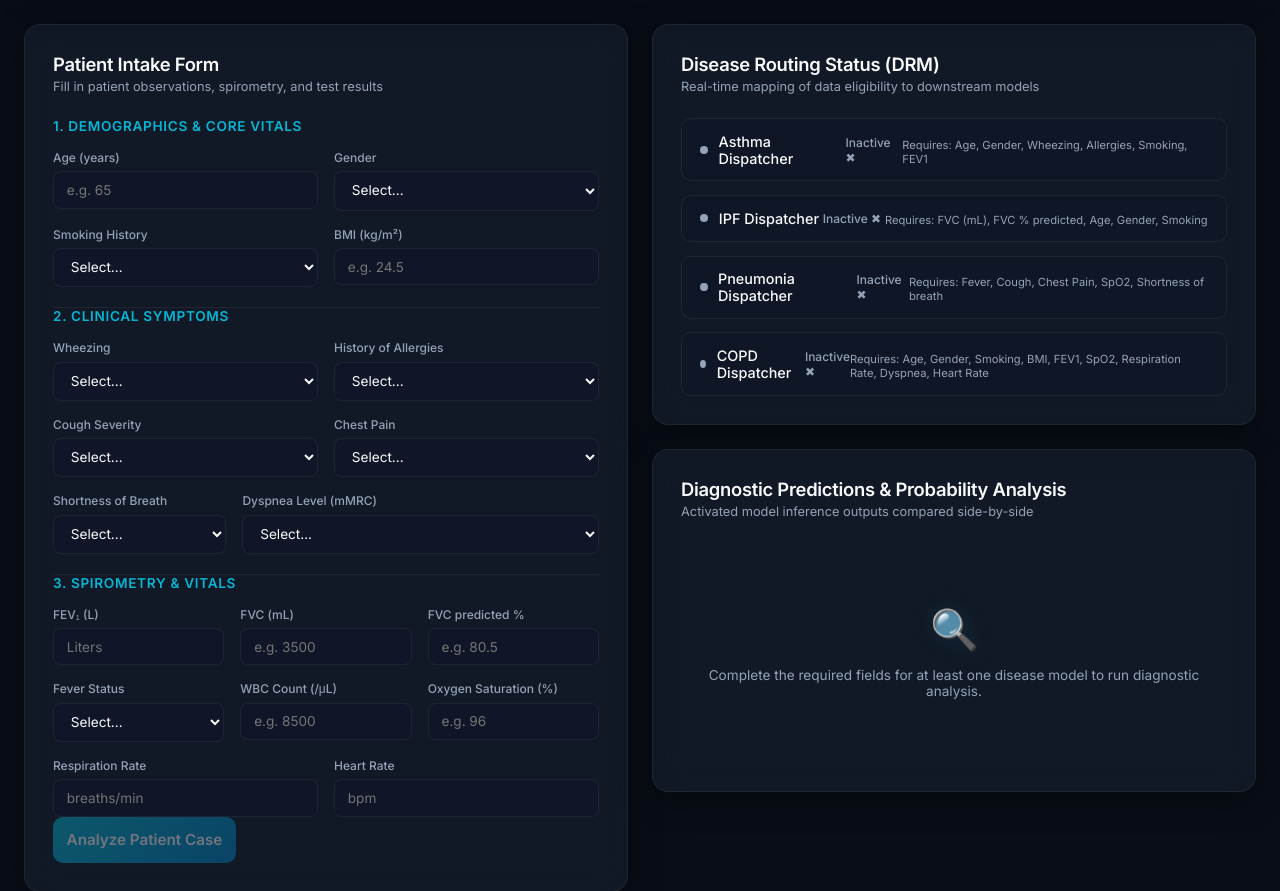
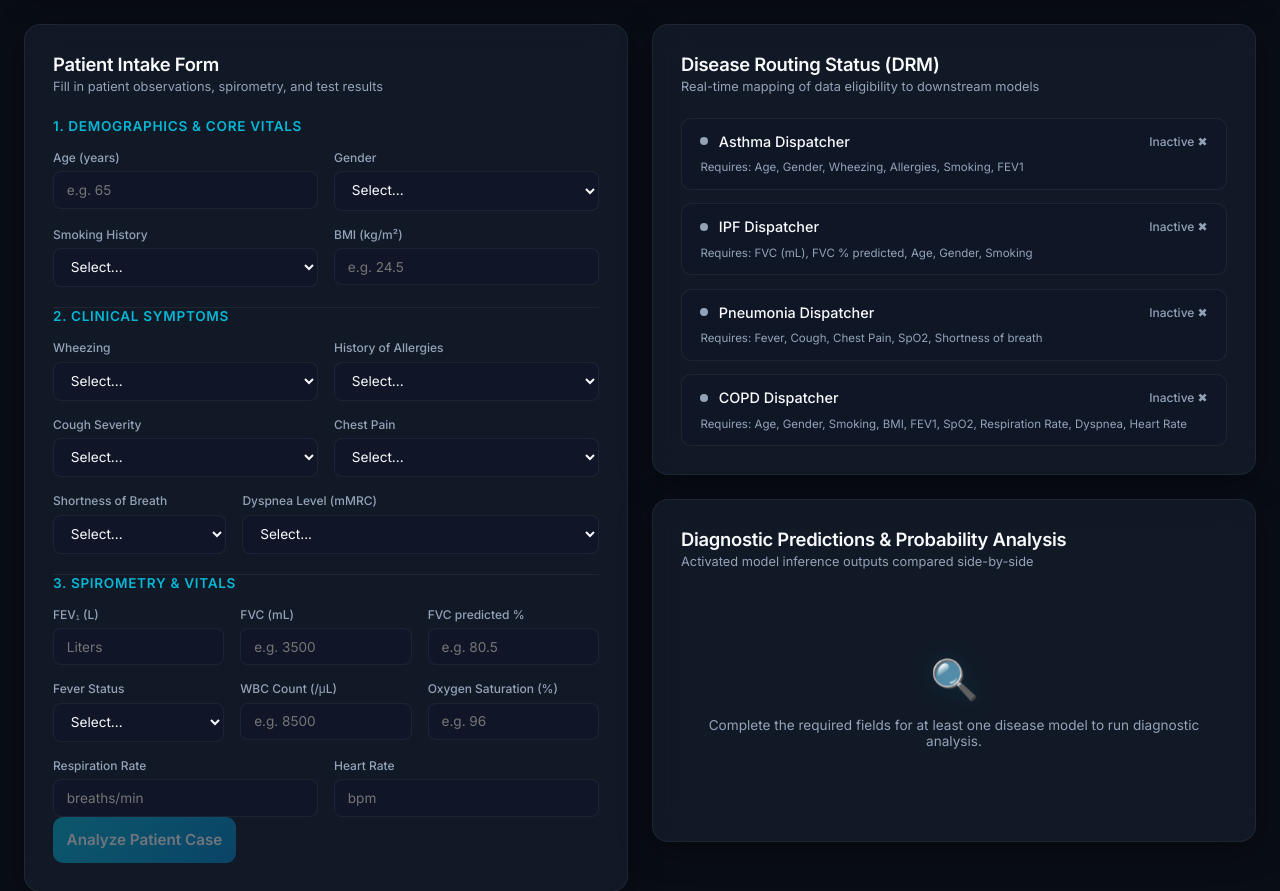
Before and after one commit to SarthakR0401/disease-classification, a Flask app: page / in a window 1280 px wide. Shown: the part 92-983 px from the top of the page. Run offline with Flask 3, Linux system fonts and the light colour scheme; parts of the project's set-up code (start-up, migrations or seed data) failed here and were passed over.

Commit message:
Fix DRM panel text overlapping issue

```diff
--- a/web_app/static/app.js
+++ b/web_app/static/app.js
@@ -68,12 +68,14 @@ function updateRoutingStatus() {
         row.className = `routing-indicator-row ${ind.active ? 'active' : ''}`;
 
         row.innerHTML = `
+            <div class="routing-row-top">
                 <div class="disease-info">
                     <span class="badge-dot ${ind.colorClass}"></span>
                     <h4>${ind.name} Dispatcher</h4>
                 </div>
                 <div class="routing-status ${ind.active ? 'active' : 'inactive'}">
                     ${ind.active ? 'Active ✅' : 'Inactive ✖'}
+                </div>
             </div>
         `;
 
--- a/web_app/static/style.css
+++ b/web_app/static/style.css
@@ -230,12 +230,20 @@ select option {
 
 .routing-indicator-row {
     display: flex;
-    justify-content: space-between;
-    align-items: center;
+    flex-direction: column;
+    align-items: flex-start;
+    gap: 0.45rem;
     padding: 0.85rem 1.15rem;
     background: rgba(15, 23, 42, 0.4);
     border: 1px solid var(--border-color);
     border-radius: 10px;
+}
+
+.routing-row-top {
+    display: flex;
+    justify-content: space-between;
+    align-items: center;
+    width: 100%;
 }
 
 .routing-indicator-row.active {
@@ -284,9 +292,11 @@ select option {
 
 /* Missing parameters tooltips/descriptions */
 .missing-params {
-    font-size: 0.7rem;
+    font-size: 0.72rem;
     color: var(--text-secondary);
-    margin-top: 0.25rem;
+    margin-top: 0.15rem;
+    line-height: 1.4;
+    word-break: break-word;
     display: block;
 }
 
```
Also changed, not shown: 2 other files. Lines whose indentation alone changed are shown as unchanged.
